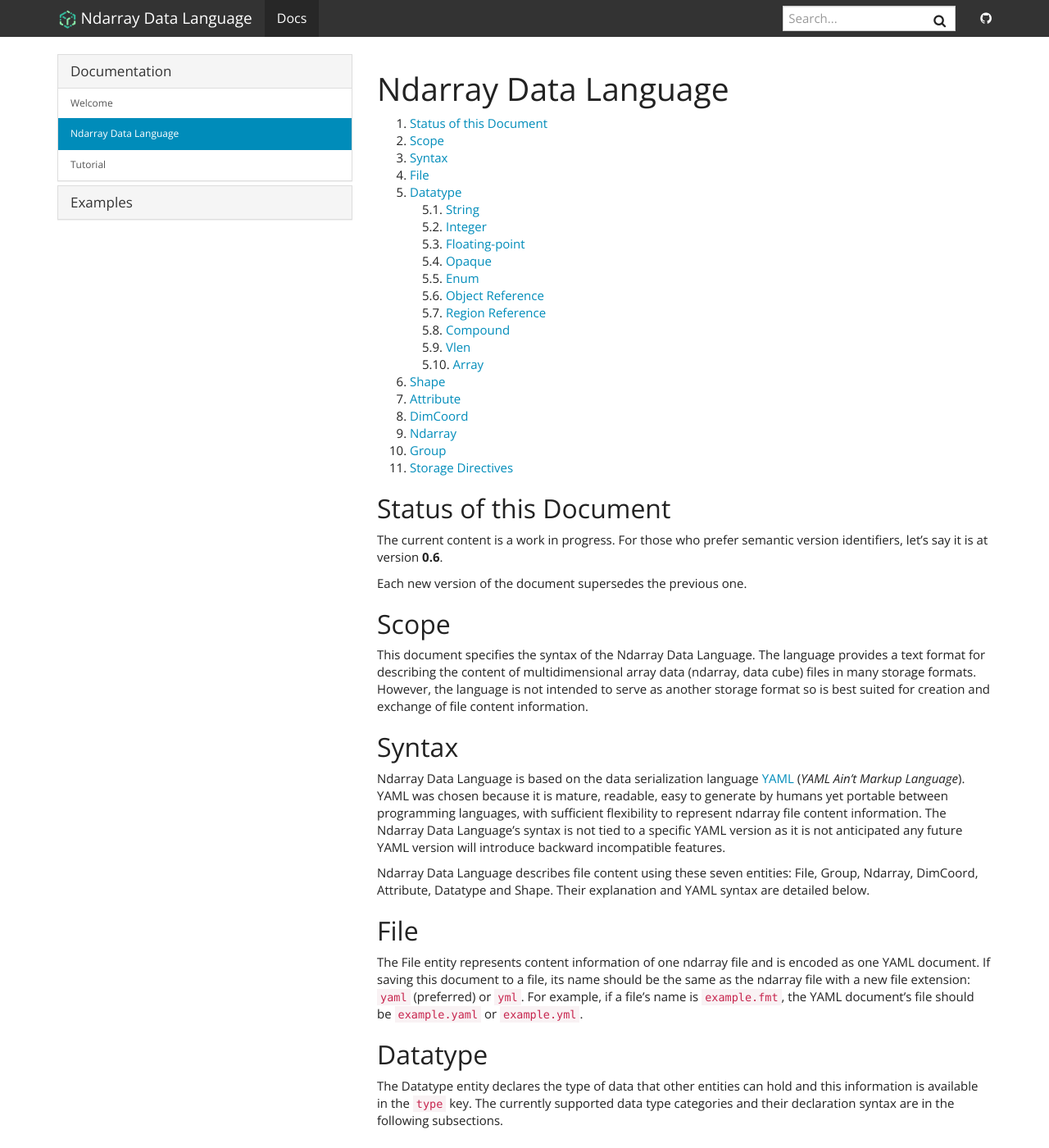
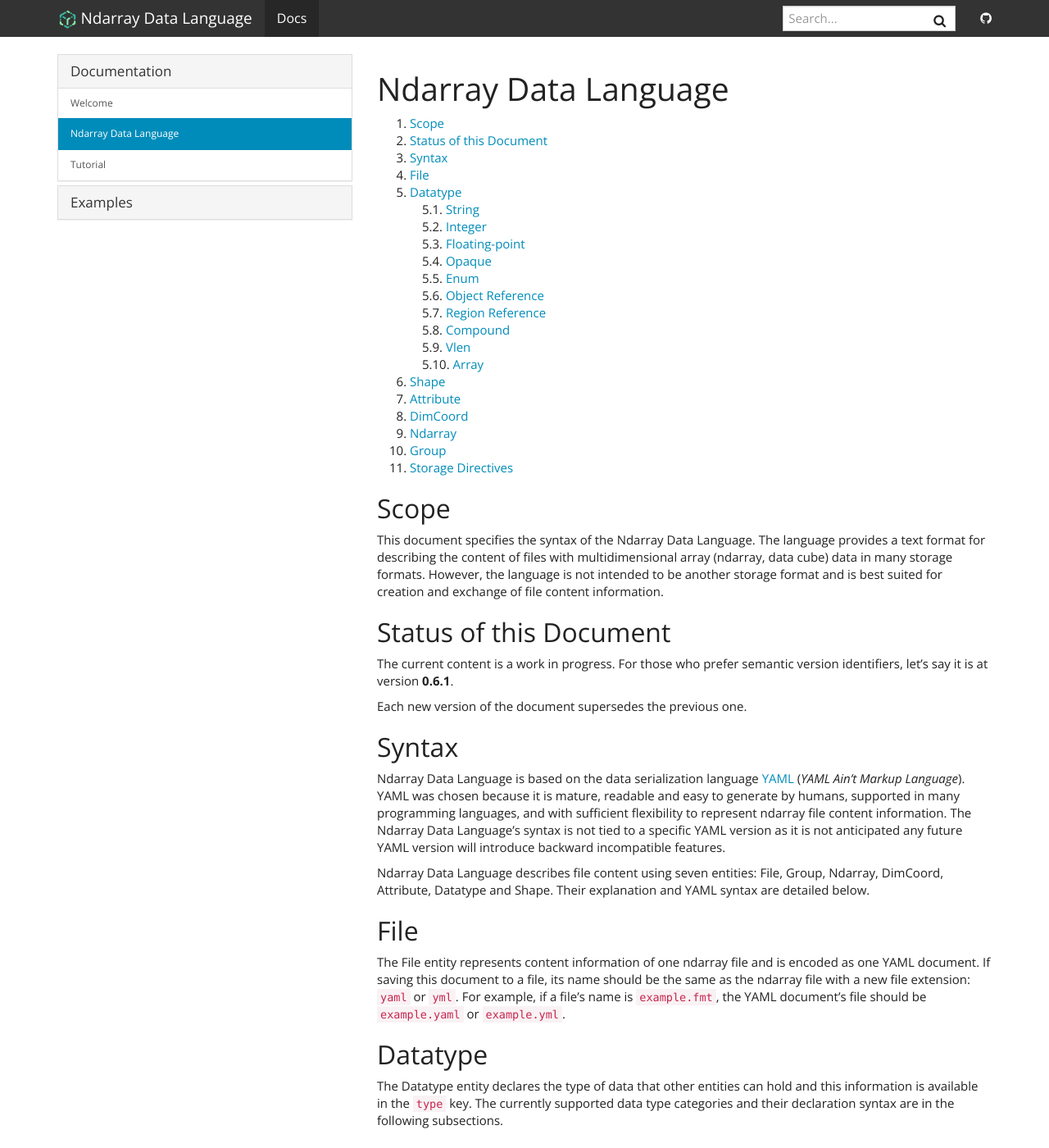
Before and after one commit to ajelenak/ndl, a Jekyll site: the page built from docs/_docs/syntax.md, in a window 1280 px wide and 1400 px high. Shown: the whole window at 82% size. Built offline with Jekyll 4.4.1, drawn with Linux system fonts in a browser that asks for light colours.

Commit message:
Minor clean up of the syntax document

```diff
--- a/docs/_docs/syntax.md
+++ b/docs/_docs/syntax.md
@@ -4,8 +4,8 @@ permalink: /docs/syntax/
 ---
 <!-- MDTOC maxdepth:6 firsth1:0 numbering:1 flatten:0 bullets:0 updateOnSave:0 -->
 
-1. [Status of this Document](#status-of-this-document)
-2. [Scope](#scope)
+1. [Scope](#scope)
+2. [Status of this Document](#status-of-this-document)
 3. [Syntax](#syntax)
 4. [File](#file)
 5. [Datatype](#datatype)
@@ -28,25 +28,25 @@ permalink: /docs/syntax/
 
 <!-- /MDTOC -->
 
+## Scope
+
+This document specifies the syntax of the Ndarray Data Language. The language provides a text format for describing the content of files with multidimensional array (ndarray, data cube) data in many storage formats. However, the language is not intended to be another storage format and is best suited for creation and exchange of file content information.
+
 ## Status of this Document
 
-The current content is a work in progress. For those who prefer semantic version identifiers, let's say it is at version __0.6__.
+The current content is a work in progress. For those who prefer semantic version identifiers, let's say it is at version __0.6.1__.
 
 Each new version of the document supersedes the previous one.
 
-## Scope
-
-This document specifies the syntax of the Ndarray Data Language. The language provides a text format for describing the content of multidimensional array data (ndarray, data cube) files in many storage formats. However, the language is not intended to serve as another storage format so is best suited for creation and exchange of file content information.
-
 ## Syntax
 
-Ndarray Data Language is based on the data serialization language [YAML](http://yaml.org) (_YAML Ain’t Markup Language_). YAML was chosen because it is mature, readable, easy to generate by humans yet portable between programming languages, with sufficient flexibility to represent ndarray file content information. The Ndarray Data Language's syntax is not tied to a specific YAML version as it is not anticipated any future YAML version will introduce backward incompatible features.
+Ndarray Data Language is based on the data serialization language [YAML](http://yaml.org) (_YAML Ain’t Markup Language_). YAML was chosen because it is mature, readable and easy to generate by humans, supported in many  programming languages, and with sufficient flexibility to represent ndarray file content information. The Ndarray Data Language's syntax is not tied to a specific YAML version as it is not anticipated any future YAML version will introduce backward incompatible features.
 
-Ndarray Data Language describes file content using these seven entities: File, Group, Ndarray, DimCoord, Attribute, Datatype and Shape. Their explanation and YAML syntax are detailed below.
+Ndarray Data Language describes file content using seven entities: File, Group, Ndarray, DimCoord, Attribute, Datatype and Shape. Their explanation and YAML syntax are detailed below.
 
 ## File
 
-The File entity represents content information of one ndarray file and is encoded as one YAML document. If saving this document to a file, its name should be the same as the ndarray file with a new file extension: `yaml` (preferred) or `yml`. For example, if a file's name is `example.fmt`, the YAML document's file should be `example.yaml` or `example.yml`.
+The File entity represents content information of one ndarray file and is encoded as one YAML document. If saving this document to a file, its name should be the same as the ndarray file with a new file extension: `yaml` or `yml`. For example, if a file's name is `example.fmt`, the YAML document's file should be `example.yaml` or `example.yml`.
 
 ## Datatype
 
```
